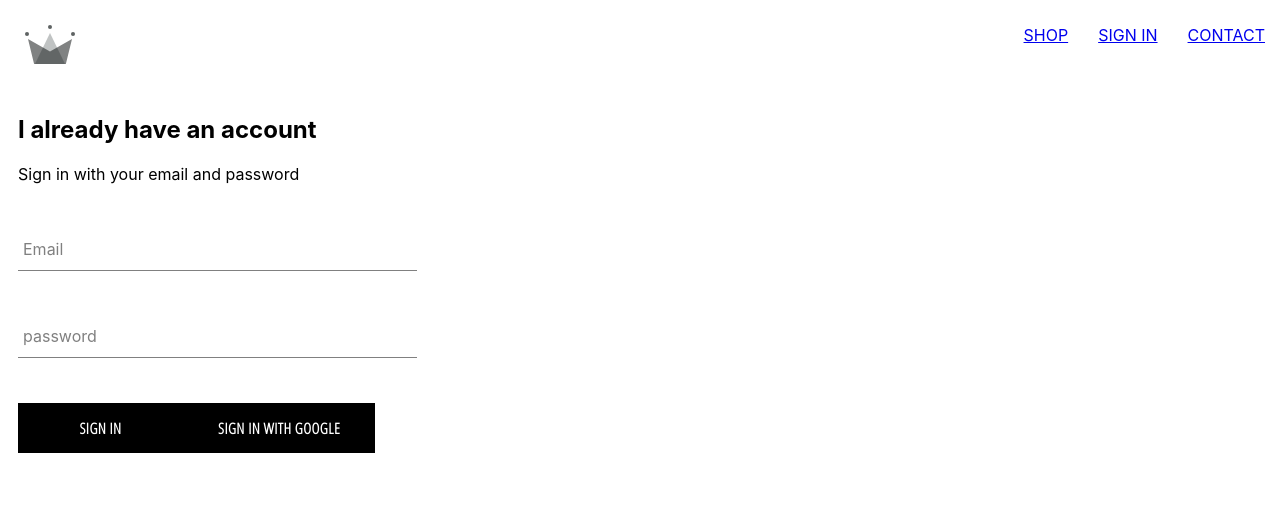
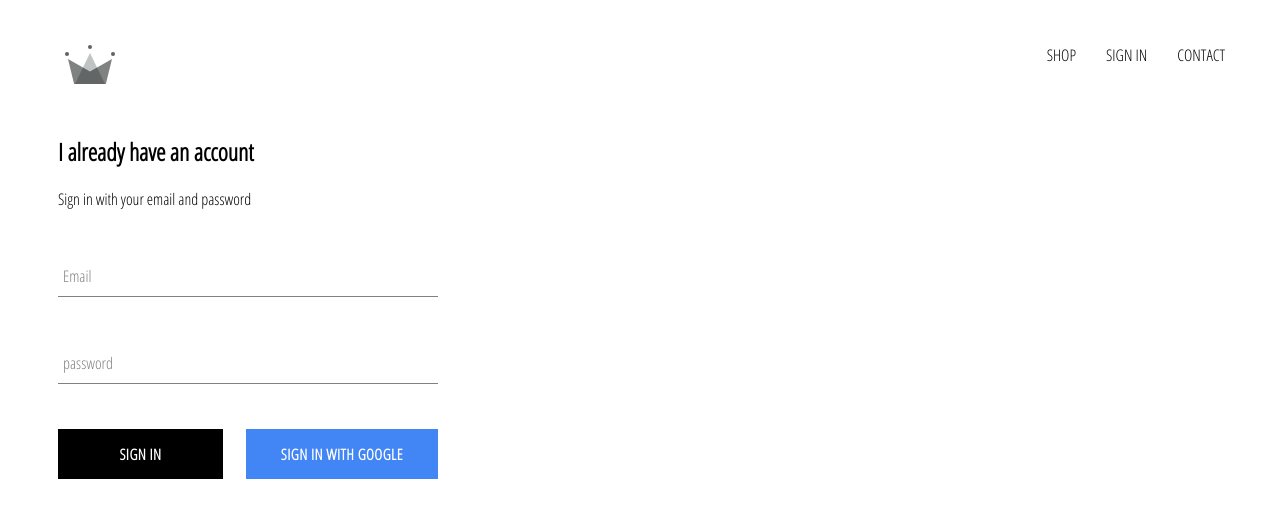
Before and after one commit to hungdau94/crwn-clothing, a React (Create React App) app: page /signin in a window 1280 px wide. Shown: the top 518 px of the page. Built offline with nearby package versions, Linux system fonts and the light colour scheme; no server answers.

Commit message:
signin page styling

```diff
--- a/src/App.css
+++ b/src/App.css
@@ -1,3 +1,13 @@
-.body {
-  font-family: 'Open Sans Condensed', sans-serif;
+body {
+    font-family: 'Open Sans Condensed', sans-serif;
+    padding: 20px 40px;
 }
+
+a {
+    text-decoration: none;
+    color: black;
+}
+
+*{
+    box-sizing: border-box;
+}
--- a/src/App.js
+++ b/src/App.js
@@ -5,12 +5,34 @@
 import ShopPage from "./pages/hats/shoppage.component";
 import Header from "./components/header/header.component";
 import SignInAndSignUpPage from "./pages/signin-and-signup-page/signin-and-signup-page.component";
+import {auth} from "./firebase/firebase.util"
 
 
-function App() {
+class App extends React.Component{
+    constructor(){
+        super();
+
+        this.state = {
+            "currentUser": null
+        };
+    }
+
+    unsubscribeFromAuth = null;
+
+    componentDidMount() {
+        this.unsubscribeFromAuth = auth.onAuthStateChanged( user => {
+            this.setState({"currentUser" : user})
+        });
+    }
+
+    componentWillUnmount() {
+        this.unsubscribeFromAuth();
+    }
+
+    render() {
         return (
             <div>
-            <Header/>
+                <Header currentUser={this.state.currentUser}/>
                 <Switch>
                     <Route exact path='/' component={HomePage}/>
                     <Route path='/shop' component={ShopPage}/>
@@ -20,4 +42,6 @@
         );
     }
 
+}
+
 export default App;
--- a/src/components/custom-button/custom-button.component.jsx
+++ b/src/components/custom-button/custom-button.component.jsx
@@ -2,8 +2,8 @@
 
 import "./custom-button.styles.scss";
 
-const CustomButton = ({children, ...otherProps}) => (
-    <button className='custom-button' {...otherProps}>
+const CustomButton = ({children, isGoogleSignin, ...otherProps}) => (
+    <button className={`${isGoogleSignin ? 'google-sign-in' : ''} custom-button`} {...otherProps}>
         {children}
     </button>
 );
--- a/src/components/custom-button/custom-button.styles.scss
+++ b/src/components/custom-button/custom-button.styles.scss
@@ -19,4 +19,14 @@
     color: black;
     border: 1px solid black;
   }
+
+  &.google-sign-in {
+    background-color: #4285f4;
+    color: white;
+
+    &:hover {
+      background-color: #357ae8;
+      border: none;
+    }
+  }
 }
--- a/src/components/header/header.component.jsx
+++ b/src/components/header/header.component.jsx
@@ -3,8 +3,9 @@
 import "./header.styles.scss"
 import {ReactComponent as Logo} from "../../assets/crown.svg";
 import {Link} from "react-router-dom";
+import {auth} from "../../firebase/firebase.util";
 
-const Header = () => (
+const Header = ({currentUser}) => (
     <div className='header'>
         <Link className='logo-container' to='/'>
             <Logo className='logo'></Logo>
@@ -14,9 +15,12 @@
             <Link className='option' to='/shop'>
                 SHOP
             </Link>
-            <Link className='option' to='/signin'>
-                SIGN IN
-            </Link>
+            {
+                currentUser ?
+                    (<Link className='option' onClick={() => auth.signOut()}> SIGN OUT </Link>) :
+                    (<Link className='option' to='/signin'> SIGN IN </Link>)
+
+            }
             <Link className='option' to='/contact'>
                 CONTACT
             </Link>
--- a/src/components/signin/signin.component.jsx
+++ b/src/components/signin/signin.component.jsx
@@ -37,9 +37,13 @@
                                handleChange={this.handleChange}
                                label='password'
                     />
-                    <CustomButton type="submit" value="Submit Form"> SIGN IN </CustomButton>
-                    <CustomButton onClick={() => signInWithGoogle()} value='Sign in with google'> SIGN IN With
-                        Google </CustomButton>
+                    <div className='buttons'>
+
+                        <CustomButton type="submit" value="Submit Form"> SIGN IN </CustomButton>
+                        <CustomButton onClick={() => signInWithGoogle()} isGoogleSignin
+                                      value='Sign in with google'> SIGN IN With
+                            Google </CustomButton>
+                    </div>
                 </form>
             </div>
         )
--- a/src/components/signin/signin.styles.scss
+++ b/src/components/signin/signin.styles.scss
@@ -1,5 +1,5 @@
 .sign-in {
-  width: 30vw;
+  width: 380px;
   display: flex;
   flex-direction: column;
 
@@ -7,4 +7,9 @@
     margin: 10px 0;
   }
 
+  .buttons {
+    display: flex;
+    justify-content: space-between;
+  }
+
 }
```
Lines whose indentation alone changed are shown as unchanged.
